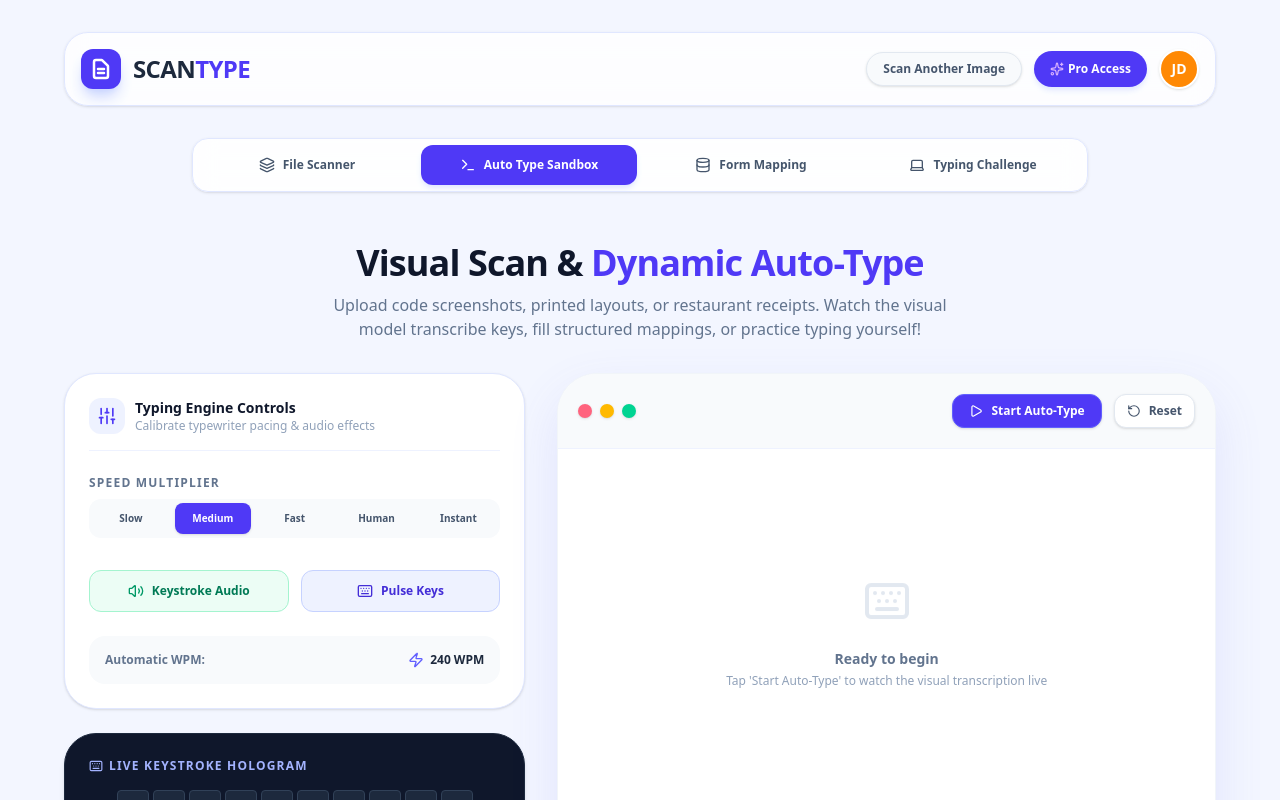
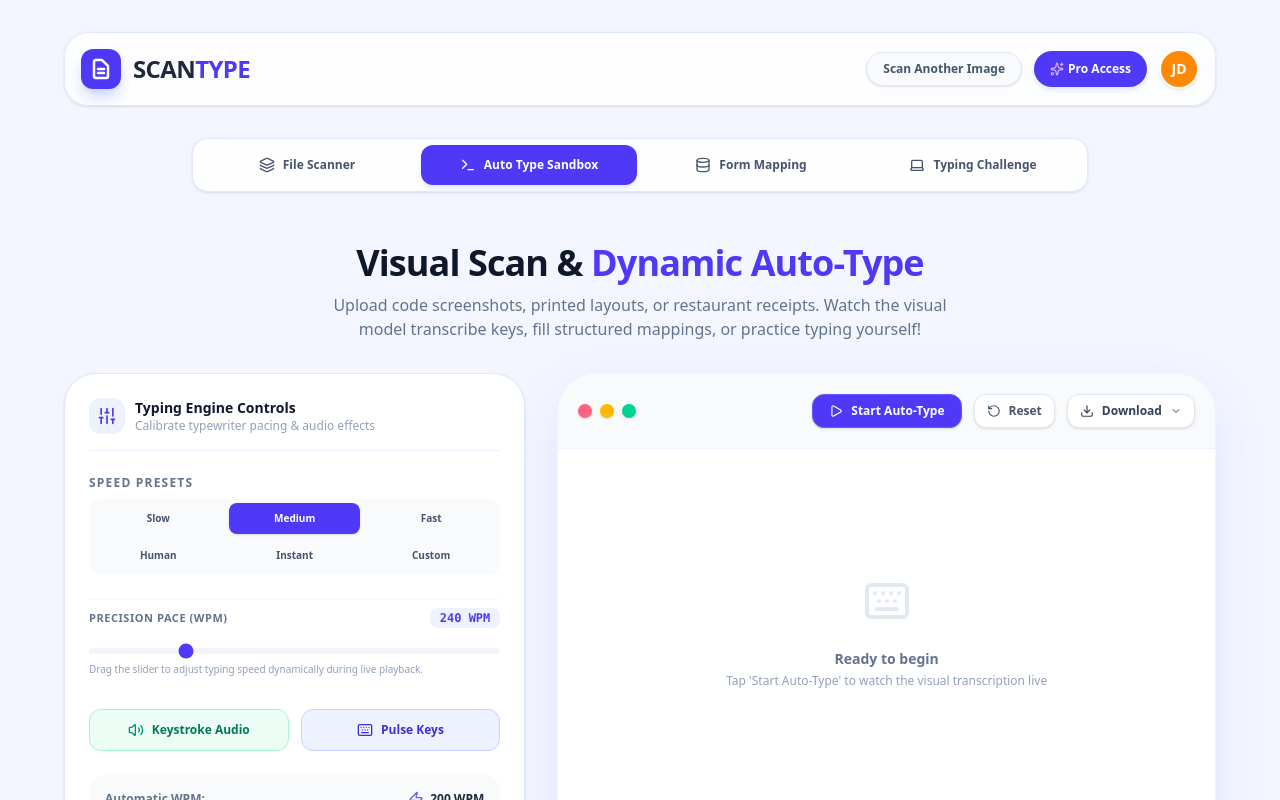
Before and after one commit to macmartsupport-sudo/scan-type, a React (Vite) app: page / in a window 1280 px wide. Both pictures are taken after a click on the button 983 px from the left and 433 px from the top of the page. Shown: the top 800 px of the page. Built offline with nearby package versions, Linux system fonts and the light colour scheme.

Commit message:
feat: add model fallback and document export
Implement resilient Gemini API retries with model rotation and add functionality to download scanned documents as TXT or JSON files.

```diff
--- a/server.ts
+++ b/server.ts
@@ -22,6 +22,59 @@ function getGeminiClient(): GoogleGenAI {
     });
   }
   return aiClient;
+}
+
+async function generateContentWithRetry(client: GoogleGenAI, params: any, maxRetries = 3) {
+  const modelsToTry = ["gemini-3.5-flash", "gemini-flash-latest", "gemini-3.1-flash-lite"];
+  const errors: string[] = [];
+  let lastError: any = null;
+
+  for (const model of modelsToTry) {
+    let delay = 1500;
+    for (let attempt = 1; attempt <= maxRetries; attempt++) {
+      try {
+        console.log(`Attempting scan with model: ${model}, attempt ${attempt}/${maxRetries}`);
+        const response = await client.models.generateContent({
+          ...params,
+          model,
+        });
+        console.log(`Successfully scanned document using model: ${model}`);
+        return response;
+      } catch (err: any) {
+        lastError = err;
+        const errStr = String(err?.message || err?.status || err || "");
+        const is503OrRateLimit = errStr.includes("503") ||
+                                 errStr.includes("UNAVAILABLE") ||
+                                 errStr.includes("demand") ||
+                                 errStr.includes("429") ||
+                                 errStr.includes("ResourceExhausted") ||
+                                 errStr.includes("limit");
+
+        if (is503OrRateLimit && attempt < maxRetries) {
+          console.warn(`Gemini API 503/429/Unavailable encountered on ${model} (attempt ${attempt}/${maxRetries}). Retrying in ${delay}ms... Error details: ${errStr}`);
+          await new Promise((resolve) => setTimeout(resolve, delay));
+          delay = delay * 2 + Math.random() * 500; // exponential backoff with jitter
+        } else {
+          const failureMsg = `Model ${model} failed on attempt ${attempt}/${maxRetries}: ${errStr}`;
+          console.error(failureMsg);
+          errors.push(failureMsg);
+          break; // break to try the next model
+        }
+      }
+    }
+  }
+
+  const combinedErrorMessage = `All attempted Gemini models failed. Details:\n${errors.join("\n")}`;
+  console.error(combinedErrorMessage);
+
+  // Create a clean user-facing error message with helpful advice
+  const userFriendlyError = new Error(
+    "The translation/OCR AI service is currently experiencing extremely high demand. " +
+    "Please try again in a few moments, or check if your API Key in Settings is correctly configured. " +
+    `[Technical Details: ${lastError?.message || lastError || "Service Unavailable"}]`
+  );
+
+  throw userFriendlyError;
 }
 
 async function startServer() {
@@ -72,8 +125,7 @@ async function startServer() {
           "Determine the document type and extract up to 6 key individual metadata field labels and values.",
       };
 
-      const response = await client.models.generateContent({
-        model: "gemini-3.5-flash",
+      const response = await generateContentWithRetry(client, {
         contents: { parts: [imagePart, textPart] },
         config: {
           responseMimeType: "application/json",
--- a/src/components/AutoTyper.tsx
+++ b/src/components/AutoTyper.tsx
@@ -1,5 +1,5 @@
 import { useState, useEffect, useRef, useMemo, MouseEvent } from "react";
-import { Play, Pause, RotateCcw, Volume2, VolumeX, Keyboard, Sparkles, Sliders, CheckCircle, Zap, ShieldAlert, AlertTriangle, FileText, Info } from "lucide-react";
+import { Play, Pause, RotateCcw, Volume2, VolumeX, Keyboard, Sparkles, Sliders, CheckCircle, Zap, ShieldAlert, AlertTriangle, FileText, Info, Download, ChevronDown, FileJson } from "lucide-react";
 import { ScannedDocument, TypingConfig, TypingSpeed } from "../types";
 import { playKeyboardClick } from "../lib/audio";
 
@@ -78,6 +78,33 @@ export default function AutoTyper({ document: doc, config, onChangeConfig }: Aut
     x: number;
     y: number;
   } | null>(null);
+  const [showDownloadMenu, setShowDownloadMenu] = useState(false);
+  const [customWpm, setCustomWpm] = useState<number>(240);
+
+  const handleDownloadTxt = () => {
+    const element = window.document.createElement("a");
+    const file = new Blob([doc.rawText], { type: "text/plain;charset=utf-8" });
+    element.href = URL.createObjectURL(file);
+    const name = doc.suggestedFilename || "scanned_document";
+    element.download = name.endsWith(".txt") ? name : `${name}.txt`;
+    window.document.body.appendChild(element);
+    element.click();
+    window.document.body.removeChild(element);
+    setShowDownloadMenu(false);
+  };
+
+  const handleDownloadJson = () => {
+    const element = window.document.createElement("a");
+    const file = new Blob([JSON.stringify(doc, null, 2)], { type: "application/json;charset=utf-8" });
+    element.href = URL.createObjectURL(file);
+    const name = doc.suggestedFilename || "scanned_document";
+    const cleanName = name.replace(/\.[^/.]+$/, "");
+    element.download = `${cleanName}.json`;
+    window.document.body.appendChild(element);
+    element.click();
+    window.document.body.removeChild(element);
+    setShowDownloadMenu(false);
+  };
 
   const timerRef = useRef<NodeJS.Timeout | null>(null);
   const fullText = doc.rawText;
@@ -161,7 +188,9 @@ export default function AutoTyper({ document: doc, config, onChangeConfig }: Aut
     if (config.speed === "slow") delay = 130;
     else if (config.speed === "fast") delay = 25;
     else if (config.speed === "instant") delay = 4;
-    else if (config.speed === "human") {
+    else if (config.speed === "custom") {
+      delay = Math.round(60000 / (customWpm * 5));
+    } else if (config.speed === "human") {
       delay = 50 + Math.random() * 110;
       // Introduce human error hesitation for punctuation marks
       if ([".", ",", "?", "!", "\n", ";", "{", "}"].includes(fullText[currentIndex])) {
@@ -174,7 +203,7 @@ export default function AutoTyper({ document: doc, config, onChangeConfig }: Aut
     return () => {
       if (timerRef.current) clearTimeout(timerRef.current);
     };
-  }, [isPlaying, currentIndex, fullText, config]);
+  }, [isPlaying, currentIndex, fullText, config, customWpm]);
 
   const handleTogglePlay = () => {
     setIsPlaying(!isPlaying);
@@ -191,6 +220,16 @@ export default function AutoTyper({ document: doc, config, onChangeConfig }: Aut
 
   const handleSpeedChange = (speed: TypingSpeed) => {
     onChangeConfig({ ...config, speed });
+    if (speed === "slow") setCustomWpm(90);
+    else if (speed === "medium") setCustomWpm(200);
+    else if (speed === "fast") setCustomWpm(480);
+    else if (speed === "human") setCustomWpm(110);
+    else if (speed === "instant") setCustomWpm(1000);
+  };
+
+  const handleCustomWpmChange = (wpm: number) => {
+    setCustomWpm(wpm);
+    onChangeConfig({ ...config, speed: "custom" });
   };
 
   const percentageComplete = fullText.length > 0
@@ -216,10 +255,10 @@ export default function AutoTyper({ document: doc, config, onChangeConfig }: Aut
           {/* Speed Selector */}
           <div className="space-y-2">
             <span className="block text-xs font-extrabold text-slate-500 uppercase tracking-widest">
-              Speed Multiplier
+              Speed Presets
             </span>
-            <div className="grid grid-cols-5 gap-1.5 p-1 bg-slate-50 rounded-xl" id="speed-selector">
-              {(["slow", "medium", "fast", "human", "instant"] as TypingSpeed[]).map((sp) => (
+            <div className="grid grid-cols-3 gap-1.5 p-1 bg-slate-50 rounded-xl" id="speed-selector">
+              {(["slow", "medium", "fast", "human", "instant", "custom"] as TypingSpeed[]).map((sp) => (
                 <button
                   key={sp}
                   type="button"
@@ -234,6 +273,37 @@ export default function AutoTyper({ document: doc, config, onChangeConfig }: Aut
                 </button>
               ))}
             </div>
+          </div>
+
+          {/* Precision Pace WPM Slider */}
+          <div className="space-y-2 pt-2 border-t border-indigo-50/50">
+            <div className="flex justify-between items-center">
+              <span className="text-[11px] font-bold text-slate-500 uppercase tracking-wider">
+                Precision Pace (WPM)
+              </span>
+              <span className="text-xs font-extrabold text-indigo-600 bg-indigo-50 px-2.5 py-0.5 rounded-lg font-mono">
+                {config.speed === "instant"
+                  ? "∞ (Instant)"
+                  : config.speed === "human"
+                    ? "~110 (Human)"
+                    : `${customWpm} WPM`}
+              </span>
+            </div>
+
+            <input
+              type="range"
+              min="20"
+              max="1000"
+              step="10"
+              value={config.speed === "instant" ? 1000 : config.speed === "human" ? 110 : customWpm}
+              onChange={(e) => handleCustomWpmChange(Number(e.target.value))}
+              className="w-full h-1.5 bg-slate-100 rounded-lg appearance-none cursor-pointer accent-indigo-600 focus:outline-none"
+              id="wpm-pace-slider"
+            />
+
+            <p className="text-[10px] text-slate-400">
+              Drag the slider to adjust typing speed dynamically during live playback.
+            </p>
           </div>
 
           {/* Sound & Virtual Keyboard toggles */}
@@ -273,7 +343,9 @@ export default function AutoTyper({ document: doc, config, onChangeConfig }: Aut
             <div className="flex items-center gap-1.5 font-bold text-slate-800">
               <Zap className="w-4 h-4 text-indigo-500" />
               <span>
-                {config.speed === "instant" ? "∞ (Instantaneous)" : `${wpmStats || 240} WPM`}
+                {config.speed === "instant"
+                  ? "∞ (Instantaneous)"
+                  : `${wpmStats || (config.speed === "custom" ? customWpm : config.speed === "slow" ? 90 : config.speed === "medium" ? 200 : config.speed === "fast" ? 480 : config.speed === "human" ? 110 : 240)} WPM`}
               </span>
             </div>
           </div>
@@ -418,6 +490,45 @@ export default function AutoTyper({ document: doc, config, onChangeConfig }: Aut
             >
               <RotateCcw className="w-3.5 h-3.5" /> Reset
             </button>
+
+            {/* Save/Export Dropdown */}
+            <div className="relative">
+              <button
+                onClick={() => setShowDownloadMenu(!showDownloadMenu)}
+                className="flex items-center gap-2 text-xs font-bold text-slate-700 px-3 py-2 bg-white rounded-xl border border-slate-200 shadow-sm hover:bg-slate-50 cursor-pointer"
+                id="btn-download-dropdown"
+              >
+                <Download className="w-3.5 h-3.5" />
+                <span>Download</span>
+                <ChevronDown className={`w-3 h-3 transition-transform duration-200 ${showDownloadMenu ? 'rotate-180' : ''}`} />
+              </button>
+
+              {showDownloadMenu && (
+                <>
+                  <div
+                    className="fixed inset-0 z-40"
+                    onClick={() => setShowDownloadMenu(false)}
+                  />
+
+                  <div className="absolute right-0 mt-2 w-48 bg-white border border-slate-100 rounded-2xl shadow-xl z-50 py-1.5 overflow-hidden origin-top-right animate-in fade-in slide-in-from-top-2 duration-150">
+                    <button
+                      onClick={handleDownloadTxt}
+                      className="w-full text-left px-4 py-2.5 text-xs text-slate-700 hover:bg-indigo-50/50 hover:text-indigo-600 flex items-center gap-2 transition-colors cursor-pointer"
+                    >
+                      <FileText className="w-3.5 h-3.5 text-slate-400 group-hover:text-indigo-500" />
+                      <span>Download as TXT</span>
+                    </button>
+                    <button
+                      onClick={handleDownloadJson}
+                      className="w-full text-left px-4 py-2.5 text-xs text-slate-700 hover:bg-indigo-50/50 hover:text-indigo-600 flex items-center gap-2 transition-colors cursor-pointer"
+                    >
+                      <FileJson className="w-3.5 h-3.5 text-slate-400 group-hover:text-indigo-500" />
+                      <span>Download as JSON</span>
+                    </button>
+                  </div>
+                </>
+              )}
+            </div>
           </div>
         </div>
 
--- a/src/types.ts
+++ b/src/types.ts
@@ -12,7 +12,7 @@ export interface ScannedDocument {
   suggestedFilename: string;
 }
 
-export type TypingSpeed = "slow" | "medium" | "fast" | "instant" | "human";
+export type TypingSpeed = "slow" | "medium" | "fast" | "instant" | "human" | "custom";
 
 export interface TypingConfig {
   speed: TypingSpeed;
```
